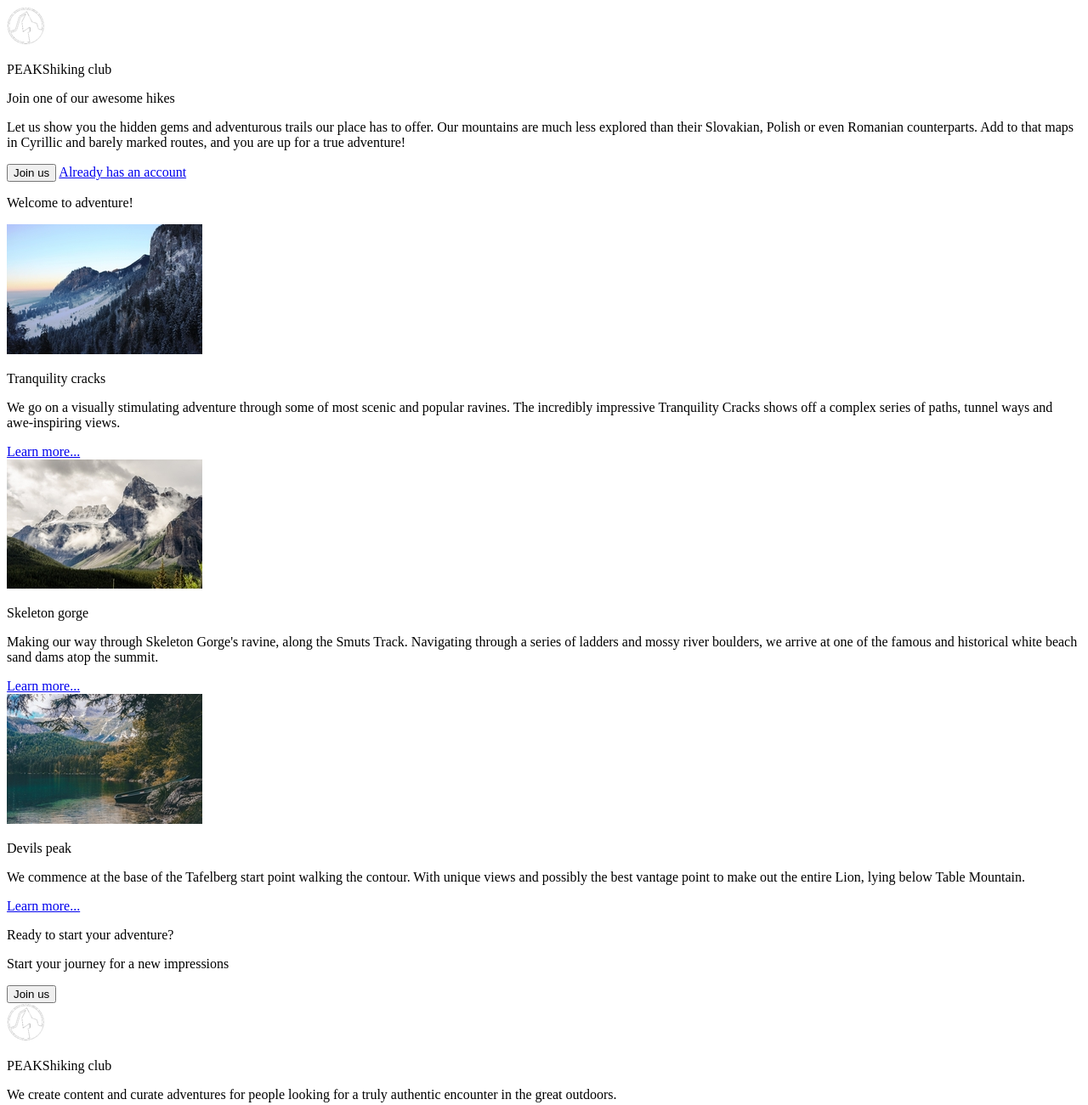
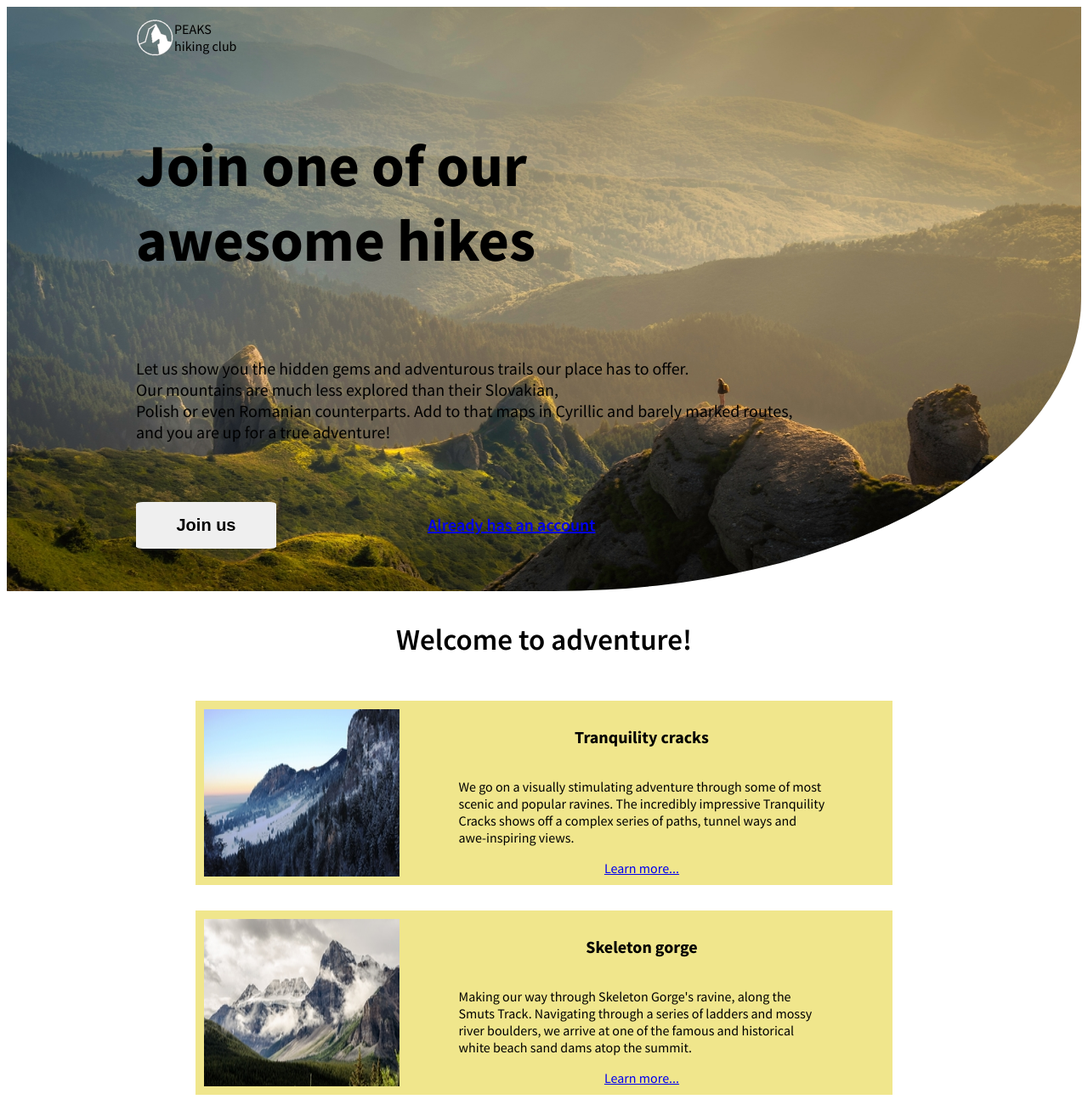
Before and after one commit to martin728/FL-12, a plain HTML site: page FL12_HW3/homework/index.html in a window 1280 px wide. Shown: the top 1301 px of the page at 85% size. Drawn offline with nearby package versions, Linux system fonts and the light colour scheme; files that its build step writes are made by us from their sources; a web font is replaced by a local one.

Commit message:
hw3: main scss

```diff
--- a/FL12_HW3/homework/scss/_main.scss
+++ b/FL12_HW3/homework/scss/_main.scss
@@ -1 +1,130 @@
-// Write your styles here
+
+header{
+    min-height: 300px;
+    background-image: url(../img/m-h-day.jpg);
+    background-repeat: no-repeat;
+    background-clip: border-box;
+    background-size: 100% 100%;
+    border-bottom-right-radius: 49% 50%;
+    .header-wrap{
+        font-family: 'Source Sans Pro', sans-serif;
+        width: 960px;
+        margin: auto;
+        padding-bottom: 50px;
+        .landing-logo{
+            display: flex;
+            align-items: center;
+        }
+        p span{
+            display: block;
+        }
+        .header_heading{
+            font-family: 'Source Sans Pro', sans-serif;
+            font-weight: 700;
+            width: 49%;
+            font-size:70px;
+
+        }
+        .header_text{
+            font-size: 20px;
+            white-space: pre-line;
+            padding-bottom:50px ;
+        }
+    }
+    .header_button{
+        width: 165px;
+        height: 55px;
+        font-size:20px;
+        font-weight: 600;
+        border: none;
+        border-radius: 5%;
+    }
+    .login{
+        padding-left: 175px;
+        font-size:20px;
+        font-weight: 600;
+        padding-top: 200px;
+    }
+}
+
+.section{
+    &_text{
+        text-align: center;
+        font-size: 35px;
+        font-family: 'Source Sans Pro', sans-serif;
+        font-weight: 600;
+
+    }
+    &_card_wrap{
+        display: flex;
+        flex-direction: column;
+        width: 850px;
+        margin: auto;
+        padding-bottom: 50px;
+
+        .section_card{
+            background-color: khaki;
+            display: flex;
+            margin:15px;
+            padding: 10px;
+            &_right_container {
+                font-family: 'Source Sans Pro', sans-serif;
+                display: flex;
+                flex-direction: column;
+                width: 431px;
+                margin: auto;
+                .section_card_heading , .section_link{
+                    text-align: center;
+                }
+                .section_card_heading{
+                    font-weight: 700;
+                    font-size: 20px;
+                }
+            }
+        }
+    }
+
+}
+.section_banner{
+    position: relative;
+    top:40px;
+    display: flex;
+    background-color: lawngreen;
+    width: 900px;
+    margin: auto;
+    justify-content: space-between;
+    &_text_wrap{
+        padding-left: 80px;
+        .section_banner_heading:nth-child(1){
+            font-weight: 600;
+        }
+    }
+    &_button{
+        align-self: center;
+        height: 30px;
+        width: 100px;
+        margin-right: 80px;
+    }
+}
+.footer{
+    top:10px;
+    background: sandybrown;
+    &-wrap{
+        display: flex;
+        justify-content: space-evenly;
+        align-items: flex-end;
+        padding-top: 40px;
+        &_logo{
+                display: flex;
+                align-items: center;
+            }
+        p span{
+                display: block;
+            }
+        &_text{
+            width: 300px;
+        }
+        .footer_text{
+            width: 315px;
+        }
+    }}
```
